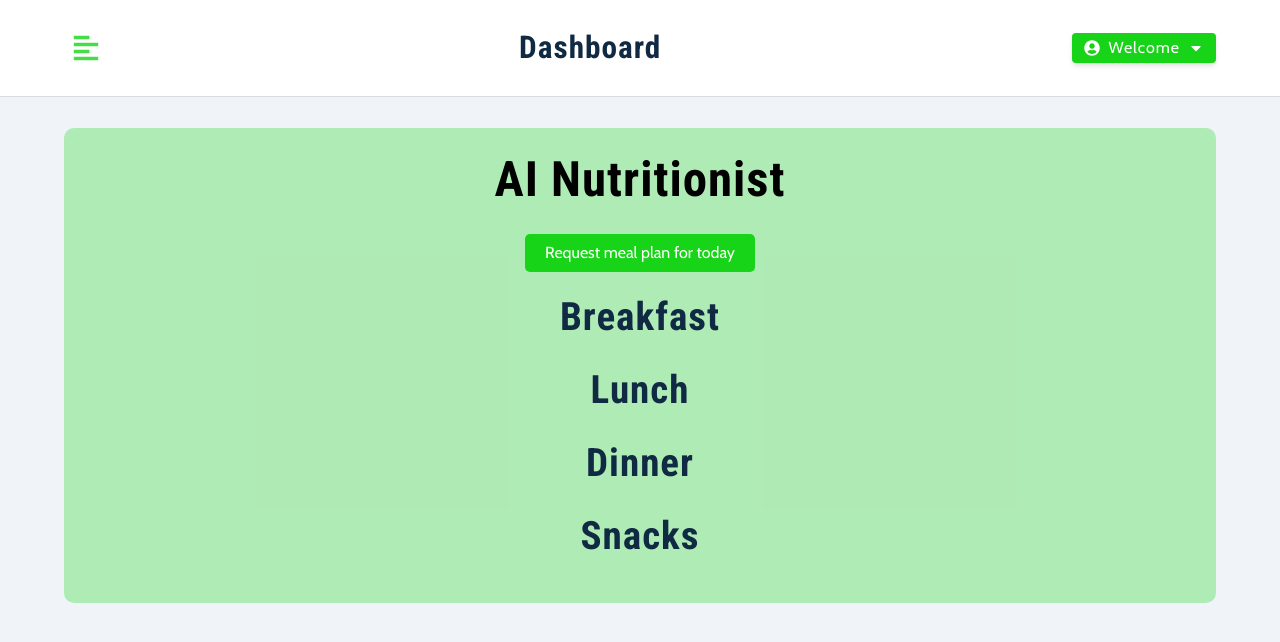
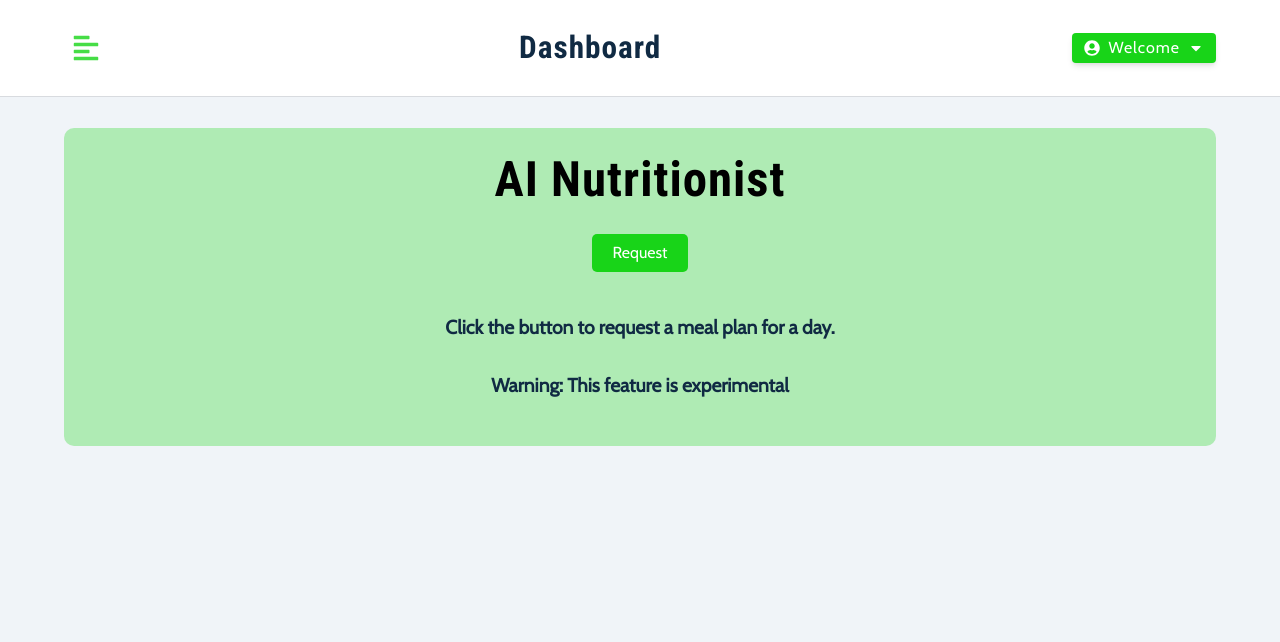
Before and after one commit to Mark-Halstead/Food-App-Final-Project, a React (Vite) app in the folder client/: page /dashboard/gpt in a window 1280 px wide. Shown: the top 642 px of the page. Built offline with nearby package versions, Linux system fonts and the light colour scheme.

Commit message:
Styling and CTA for GPTPage

```diff
--- a/client/src/pages/GPTPage/gptstyles.css
+++ b/client/src/pages/GPTPage/gptstyles.css
@@ -3,6 +3,9 @@
     border-radius: 10px;
     text-align: center;
     padding: 20px;
+    display: flex;
+    flex-direction: column;
+    align-items: center;
 }
 
 #gpt-heading {
@@ -29,17 +32,30 @@
 #gpt-button:hover {
     background-color: rgb(24, 212, 24, 0.8);
     box-shadow: 0 10px 15px -3px rgba(0, 0, 0, 0.1),
-    0 4px 6px -2px rgba(0, 0, 0, 0.05);
+        0 4px 6px -2px rgba(0, 0, 0, 0.05);
 }
 
 #gpt-response {
     list-style: none;
     padding: 0;
     margin: 0;
+    display: flex;
+    flex-direction: column;
+    align-items: center;
+    width: 100%;
+}
+
+#gpt-cta {
+    /* margin-top: 10px; */
+    /* justify-content: center; */
+    font-size: 1.2em;
+    text-align: center;
+    font-weight: bold;
 }
 
 .gpt-meal {
     margin-bottom: 20px;
+    width: 100%;
 }
 
 .gpt-item {
@@ -48,3 +64,19 @@
     background-color: #f2f2f2;
     margin-bottom: 5px;
 }
+
+#gpt-spinner {
+    border: 4px solid rgba(0, 0, 0, 0.1);
+    border-left-color: #7986cb;
+    border-radius: 50%;
+    width: 50px;
+    height: 50px;
+    animation: spin 1s linear infinite;
+    margin: 10px auto;
+}
+
+@keyframes spin {
+    to {
+        transform: rotate(360deg);
+    }
+}
--- a/client/src/pages/GPTPage/index.jsx
+++ b/client/src/pages/GPTPage/index.jsx
@@ -3,7 +3,6 @@ import axios from 'axios';
 import "./gptstyles.css";
 
 function GPTPage() {
-  const [prompt, setPrompt] = useState('');
   const [response, setResponse] = useState({});
   const [loading, setLoading] = useState(false);
 
@@ -44,12 +43,13 @@ function GPTPage() {
     <div id="gpt-container">
       <h1 id="gpt-heading">AI Nutritionist</h1>
       <form onSubmit={handleSubmit} id="gpt-form">
-        <button type="submit" id="gpt-button">Request meal plan for today</button>
+        <button type="submit" id="gpt-button">Request</button>
       </form>
       {loading ?
-        <p>Loading...</p>
+        <div id="gpt-spinner"></div>
         :
-        <ul id="gpt-response">
+        response && Object.keys(response).length ? (
+          <ul id="gpt-response">
           <section class="gpt-meal">
             <h2>Breakfast</h2>
             <ul>
@@ -83,6 +83,12 @@ function GPTPage() {
             </ul>
           </section>
         </ul>
+        )
+        :
+        <div id="gpt-cta">
+          <p>Click the button to request a meal plan for a day.</p>
+          <p>Warning: This feature is experimental</p>
+        </div>
       }
     </div>
   );
```
